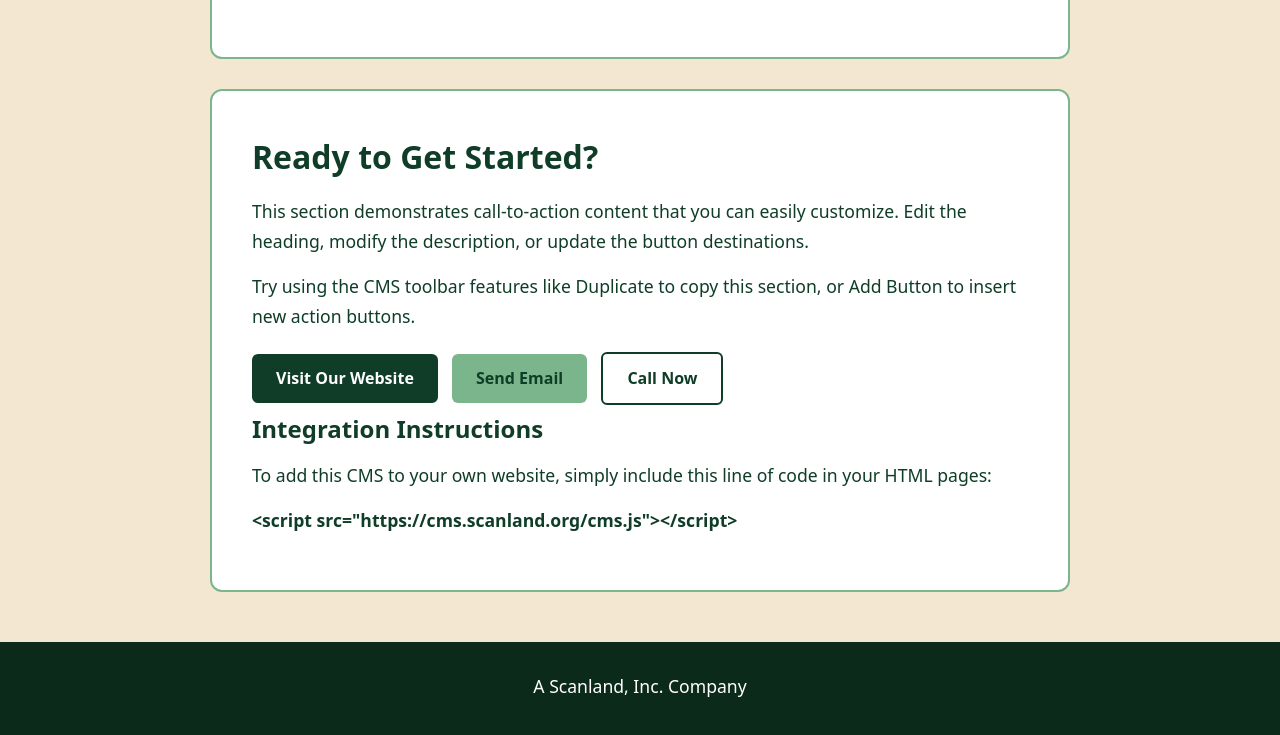
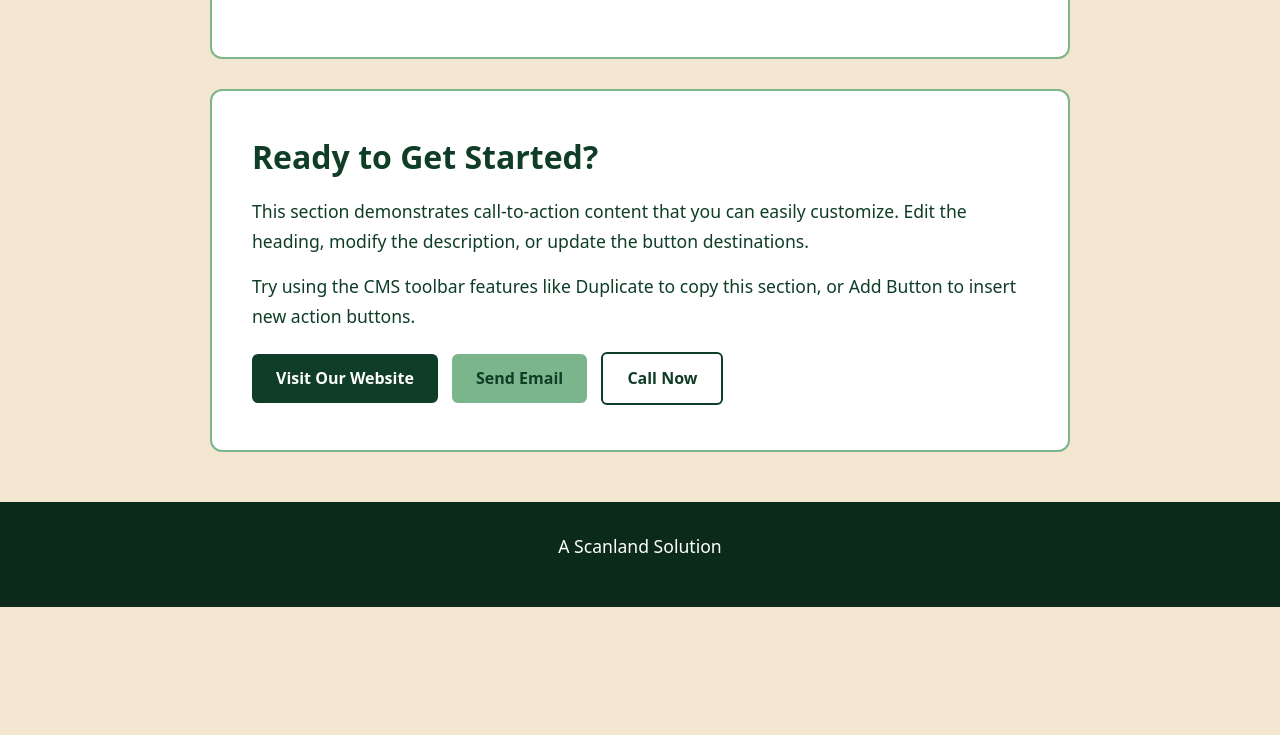
Before and after one commit to willscan251/cms, a website: page public/cmstest.html in a window 1280 px wide. Shown: the part 2913-3648 px from the top of the page. After the commit the page ends 3520 px from the top, so only its background shows below. Drawn offline with Linux system fonts and the light colour scheme.

Commit message:
Add files via upload

```diff
--- a/public/cmstest.html
+++ b/public/cmstest.html
@@ -383,9 +383,6 @@
       <a href="mailto:hello@scanland.org" class="button secondary">Send Email</a>
       <a href="tel:+1234567890" class="button outline">Call Now</a>
 
-      <h3>Integration Instructions</h3>
-      <p>To add this CMS to your own website, simply include this line of code in your HTML pages:</p>
-      <p><strong>&lt;script src="https://cms.scanland.org/cms.js"&gt;&lt;/script&gt;</strong></p>
     </div>
 
   </div>
@@ -393,11 +390,10 @@
   <!-- Footer -->
   <footer>
     <p>
-      A <a href="https://scanland.org" target="_blank" rel="noopener">Scanland, Inc.</a> Company
+      A <a href="https://scanland.org" target="_blank" rel="noopener">Scanland</a> Solution
     </p>
   </footer>
 
-  <!-- Scanland CMS Integration -->
   <script src="https://cms.scanland.org/cms.js"></script>
 </body>
 </html>
```
